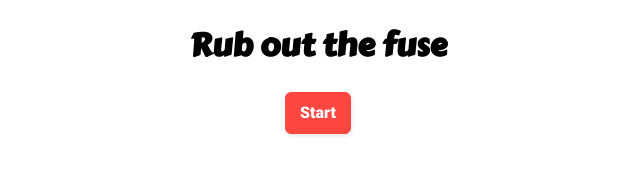
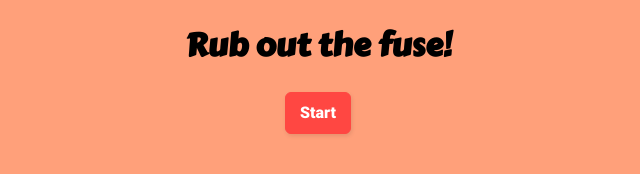
Before and after one commit to ilyas182/GAproject1, a website built with Vite: page index.html in a window 1280 px wide. Shown: the whole page, without its empty margins (322-962 px from the left). Built offline with nearby package versions, Linux system fonts and the light colour scheme.

Commit message:
GAproject1

```diff
--- a/index.html
+++ b/index.html
@@ -13,7 +13,7 @@
   <body>
     <script type="module" src="main.js"></script>
     <div id="startScreen">
-      <h1 class="heading">Rub out the fuse</h1>
+      <h1 class="heading">Rub out the fuse!</h1>
       <button class="buttonOrange" id="startButton" type="button">Start</button>
     </div>
 
--- a/style.css
+++ b/style.css
@@ -16,6 +16,7 @@
 
 * {
   text-align: center;
+  background-color: lightsalmon;
 }
 
 #tries {
```
